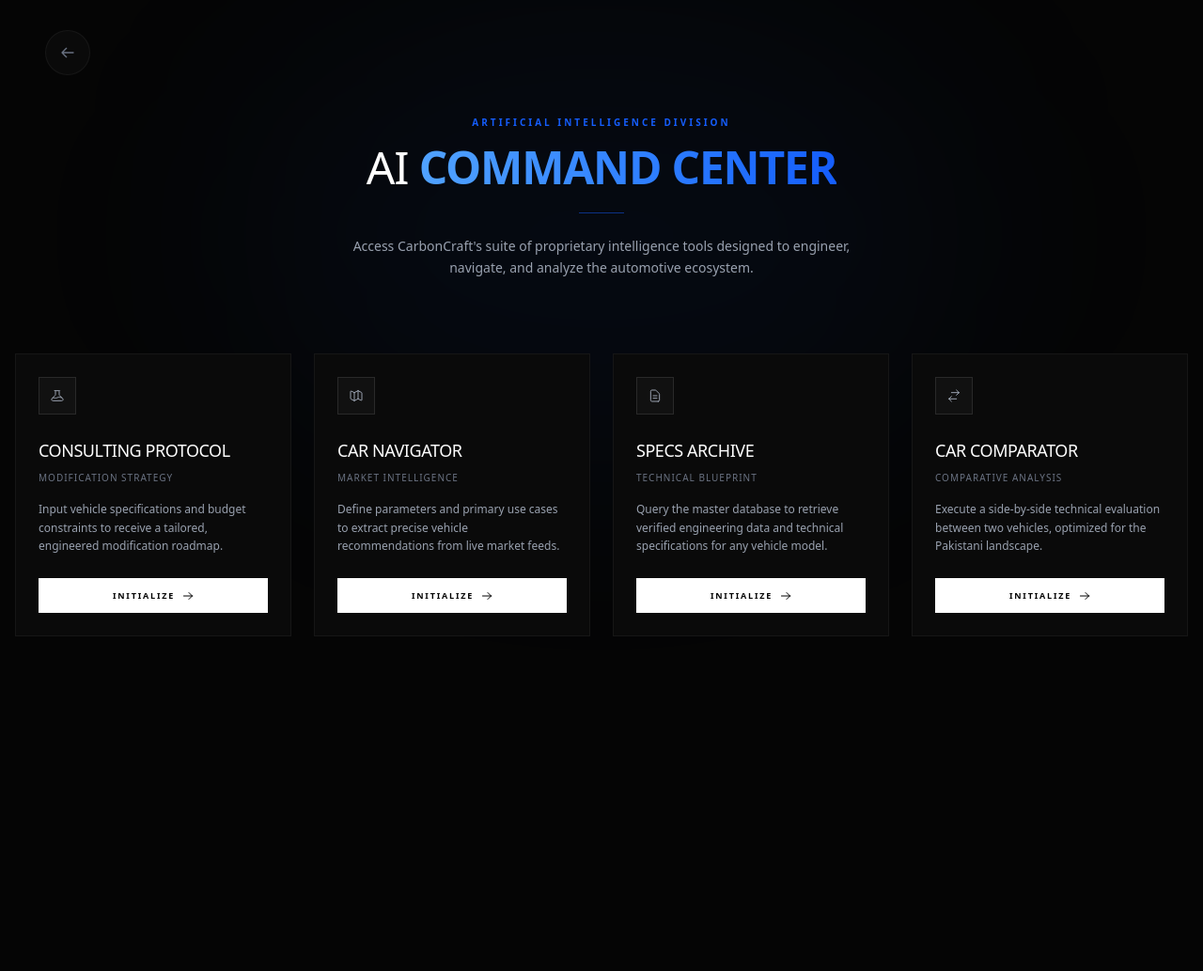
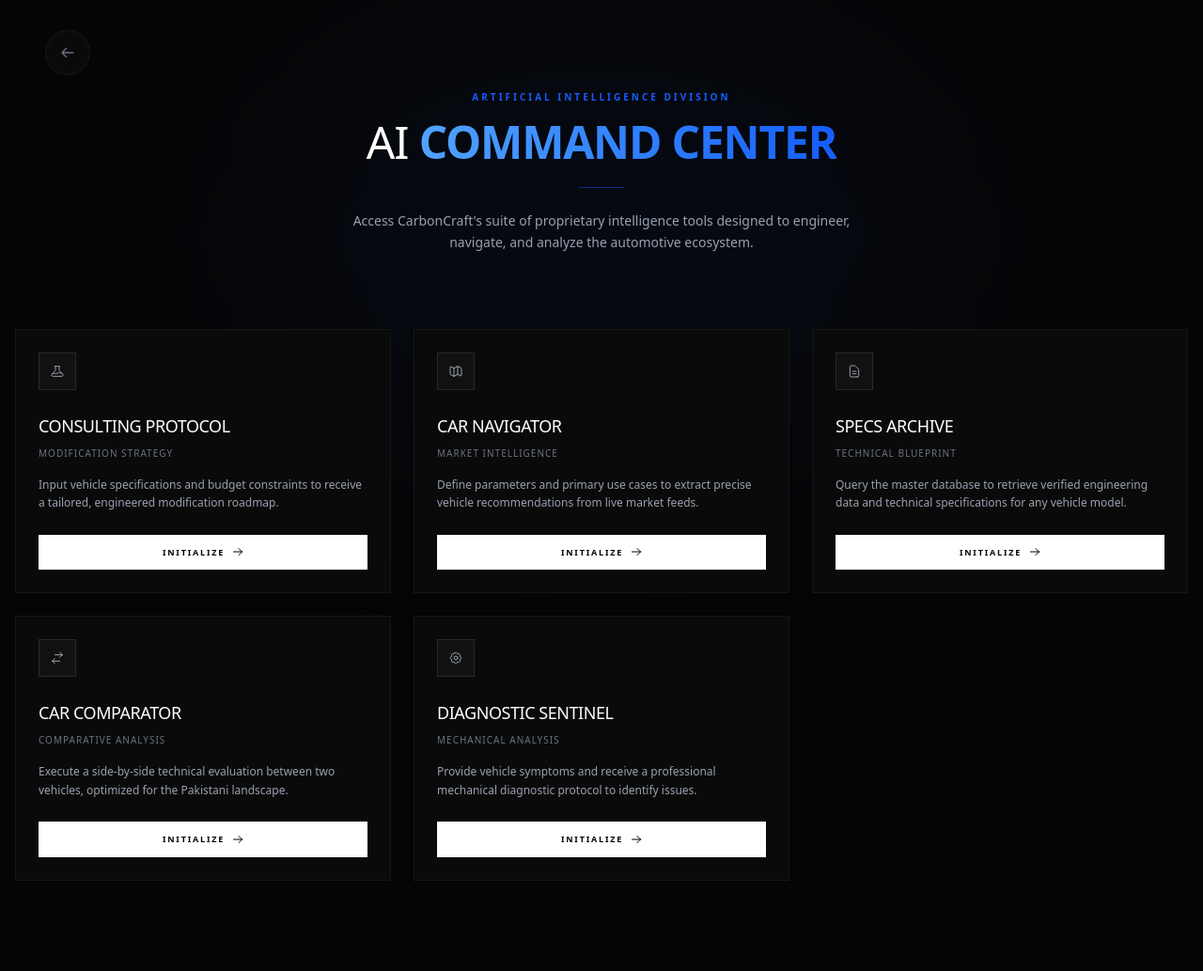
Before and after one commit to dawood56205/carboncraft, a Django app: page /ai/ in a window 1280 px wide. Shown: the whole page at 94% size. Before the commit the page ends 677 px from the top, so only its background shows below. Run offline with Django 5.2, Linux system fonts and the light colour scheme; style sheets or scripts are compiled from the project's sources; some libraries are stand-ins or nearby versions.

Commit message:
21/5/2026 12:13pm

```diff
--- a/AI_AGENTS/templates/AI_AGENTS.html
+++ b/AI_AGENTS/templates/AI_AGENTS.html
@@ -87,7 +87,7 @@
         </div>
 
         <!-- Agents Grid -->
-        <div class="grid grid-cols-1 md:grid-cols-2 xl:grid-cols-4 gap-6">
+        <div class="grid grid-cols-1 md:grid-cols-2 lg:grid-cols-3 gap-6">
 
             <!-- Agent 1: Mod Analysis -->
             <div class="bg-[#0a0a0a] border border-white/5 p-6 flex flex-col justify-between group hover:border-blue-600/50 transition-colors duration-500 relative">
@@ -165,6 +165,25 @@
                 </a>
             </div>
 
+            <!-- Agent 5: AI Diagnostic -->
+            <div class="bg-[#0a0a0a] border border-white/5 p-6 flex flex-col justify-between group hover:border-blue-600/50 transition-colors duration-500 relative">
+                <div class="absolute top-0 left-0 w-full h-[1px] bg-gradient-to-r from-transparent via-blue-600/0 group-hover:via-blue-600/40 to-transparent transition-all duration-500"></div>
+                <div>
+                    <div class="w-10 h-10 bg-[#111] border border-white/10 flex items-center justify-center mb-6">
+                        <svg class="w-4 h-4 text-gray-400 group-hover:text-blue-500 transition-colors" fill="none" stroke="currentColor" viewBox="0 0 24 24"><path stroke-linecap="round" stroke-linejoin="round" stroke-width="1.5" d="M10.325 4.317c.426-1.756 2.924-1.756 3.35 0a1.724 1.724 0 002.573 1.066c1.543-.94 3.31.826 2.37 2.37a1.724 1.724 0 001.065 2.572c1.756.426 1.756 2.924 0 3.35a1.724 1.724 0 00-1.066 2.573c.94 1.543-.826 3.31-2.37 2.37a1.724 1.724 0 00-2.572 1.065c-.426 1.756-2.924 1.756-3.35 0a1.724 1.724 0 00-2.573-1.066c-1.543.94-3.31-.826-2.37-2.37a1.724 1.724 0 00-1.065-2.572c-1.756-.426-1.756-2.924 0-3.35a1.724 1.724 0 001.066-2.573c-.94-1.543.826-3.31 2.37-2.37.996.608 2.296.07 2.572-1.065z"></path><path stroke-linecap="round" stroke-linejoin="round" stroke-width="1.5" d="M15 12a3 3 0 11-6 0 3 3 0 016 0z"></path></svg>
+                    </div>
+                    <h3 class="text-lg font-light text-white tracking-tight uppercase mb-2 group-hover:text-blue-400 transition-colors">Diagnostic Sentinel</h3>
+                    <p class="text-[10px] text-gray-500 tracking-[0.1em] uppercase mb-4">Mechanical Analysis</p>
+                    <p class="text-xs text-gray-400 font-light leading-relaxed mb-6">
+                        Provide vehicle symptoms and receive a professional mechanical diagnostic protocol to identify issues.
+                    </p>
+                </div>
+                <a href="{% url 'diagnose' %}" class="w-full bg-white text-black group-hover:bg-blue-600 group-hover:text-white font-bold py-3 px-4 uppercase tracking-[0.2em] text-[9px] transition-colors duration-300 flex items-center justify-center gap-2">
+                    Initialize
+                    <svg class="w-3 h-3" fill="none" stroke="currentColor" viewBox="0 0 24 24"><path stroke-linecap="round" stroke-linejoin="round" stroke-width="2" d="M14 5l7 7m0 0l-7 7m7-7H3"></path></svg>
+                </a>
+            </div>
+
         </div>
     </div>
 </section>
--- a/AI_AGENTS/views.py
+++ b/AI_AGENTS/views.py
@@ -27,7 +27,8 @@
                             "Format your response formally and professionally. "
                             "Use clear, capitalized headings. Use bullet points for specific modifications. "
                             "Provide a 'Final Summary' at the end. Do not use bold markdown symbols like **. "
-                            "Focus strictly on prices in PKR and part availability in the Lahore market."
+                            "Focus strictly on prices in PKR and part availability in the Lahore market. "
+                            "CRITICAL RULE: If the user's input contains unusual symbols, gibberish, or is not related to cars/automotive topics, you MUST reject the prompt and reply exactly with: 'Error: I am a CarbonCraft intelligence. Please ask me about cars.' Do not provide any other information in this case."
                         )
                     },
                     {
@@ -72,7 +73,8 @@
                             "Provide two distinct sections: 1) NEW CAR OPTIONS (Zero Meter) "
                             "and 2) USED CAR OPTIONS (Market Favorites). "
                             "Consider resale value, maintenance costs in Lahore/Karachi, and fuel average. "
-                            "Do not use bold symbols (**). Use clear headings."
+                            "Do not use bold symbols (**). Use clear headings. "
+                            "CRITICAL RULE: If the user's input contains unusual symbols, gibberish, or is not related to cars/automotive topics, you MUST reject the prompt and reply exactly with: 'Error: I am a CarbonCraft intelligence. Please ask me about cars.' Do not provide any other information in this case."
                         )
                     },
                     {
@@ -111,7 +113,8 @@
                             "(e.g., 'fuel average', 'engine CC', 'torque'), provide that specific information prominently. "
                             "If the user only provides a car name, return a formal technical specification sheet. "
                             "Always include the relevant Pakistani market variant details. "
-                            "Use clear headers for sections. Do not use bold markdown symbols (**)."
+                            "Use clear headers for sections. Do not use bold markdown symbols (**). "
+                            "CRITICAL RULE: If the user's input contains unusual symbols, gibberish, or is not related to cars/automotive topics, you MUST reject the prompt and reply exactly with: 'Error: I am a CarbonCraft intelligence. Please ask me about cars.' Do not provide any other information in this case."
                         )
                     },
                     {
@@ -126,7 +129,8 @@
             specs_result = formatted.replace('* ', '<span class="text-blue-500 mr-2">▶</span> ').replace('\n', '<br>')
         except Exception as e:
             specs_result = f"Error fetching specs: {str(e)}"
-    return render(request, 'car_specs.html', {'result': specs_result})
+    return render(request, 'car_specs.html', {'specs': specs_result})
+
 
 def car_comparison_view(request):
     ai_response = None
@@ -147,7 +151,8 @@
                             "Table Columns: Metric, " + car1 + ", " + car2 + ". "
                             "Metrics to include: Engine/CC, Horsepower, Fuel Average, Resale Value, Parts Availability. "
                             "Do not use any asterisks (*) or bold symbols (**) in the entire response. "
-                            "After the table, provide a short 'VERDICT' section in a separate paragraph."
+                            "After the table, provide a short 'VERDICT' section in a separate paragraph. "
+                            "CRITICAL RULE: If the user's input contains unusual symbols, gibberish, or is not related to cars/automotive topics, you MUST reject the prompt and reply exactly with: 'Error: I am a CarbonCraft intelligence. Please ask me about cars.' Do not provide any other information in this case."
                         )
                     },
                     {
@@ -193,7 +198,8 @@
         system_msg = (
             "You are the Carbon Craft AI Diagnostic Sentinel. Provide a professional mechanical analysis. "
             "Format your response with clear headings using **bold symbols**. "
-            "Use bullet points for lists. Provide a professional summary."
+            "Use bullet points for lists. Provide a professional summary. "
+            "CRITICAL RULE: If the user's input contains unusual symbols, gibberish, or is not related to cars/automotive topics, you MUST reject the prompt and reply exactly with: 'Error: I am a CarbonCraft intelligence. Please ask me about cars.' Do not provide any other information in this case."
         )
 
         user_msg = f"Vehicle: {car_model}. Reported Symptoms: {problem}."
--- a/carboncraftstudio/settings.py
+++ b/carboncraftstudio/settings.py
@@ -50,6 +50,8 @@
     'rest_framework',
     'dashboard',
     'AI_AGENTS',
+
+
 
 ]
 TAILWIND_APP_NAME = 'theme'
--- a/orders/signals.py
+++ b/orders/signals.py
@@ -7,7 +7,7 @@
 from django.db.models.signals import post_save
 from django.dispatch import receiver
 from django.core.mail import send_mail, EmailMessage
-from .models import Order
+from orders.models import Order
 
 @receiver(post_save, sender=Order)
 def send_order_alert(sender, instance, created, **kwargs):
```
Also changed, not shown: db.sqlite3.
